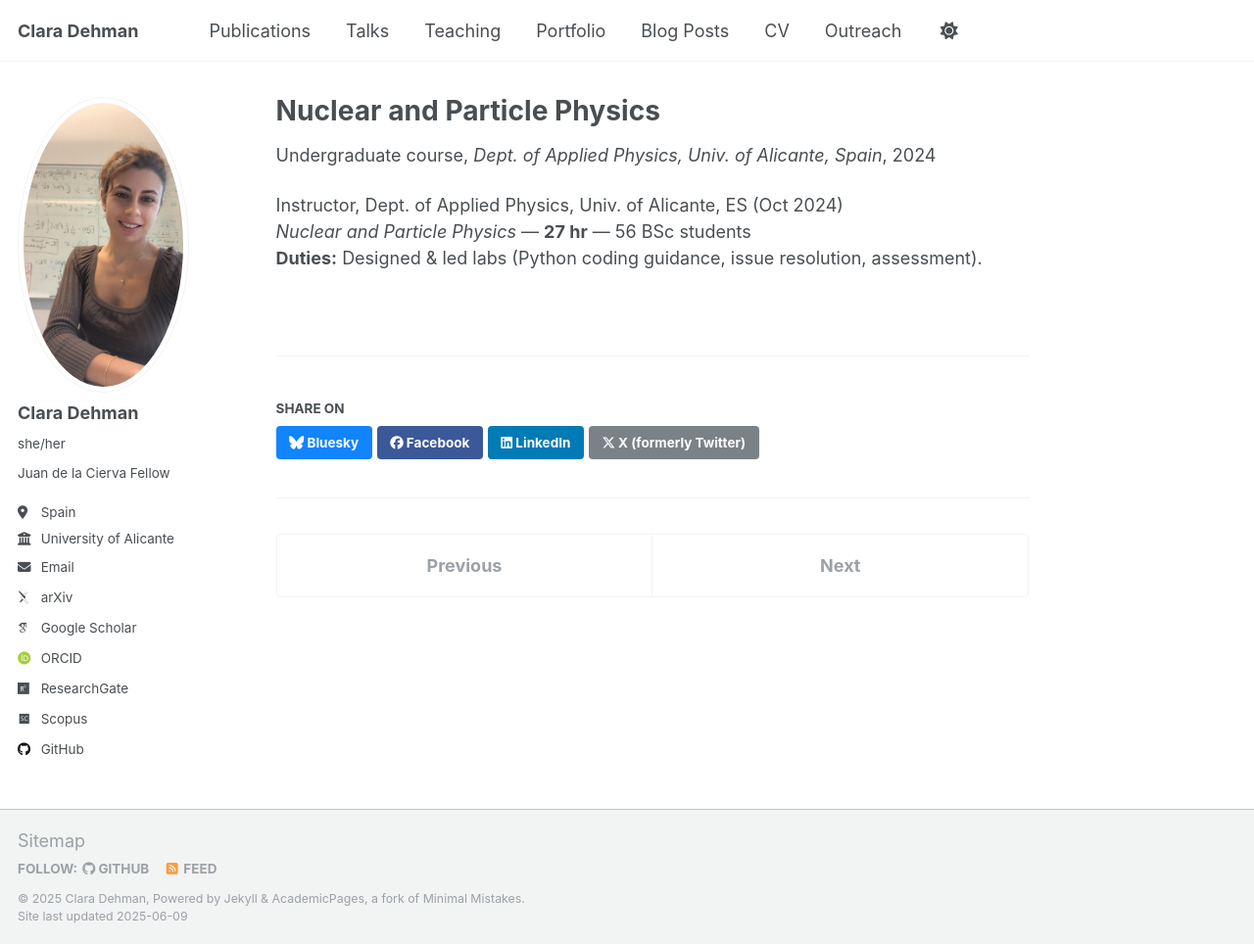
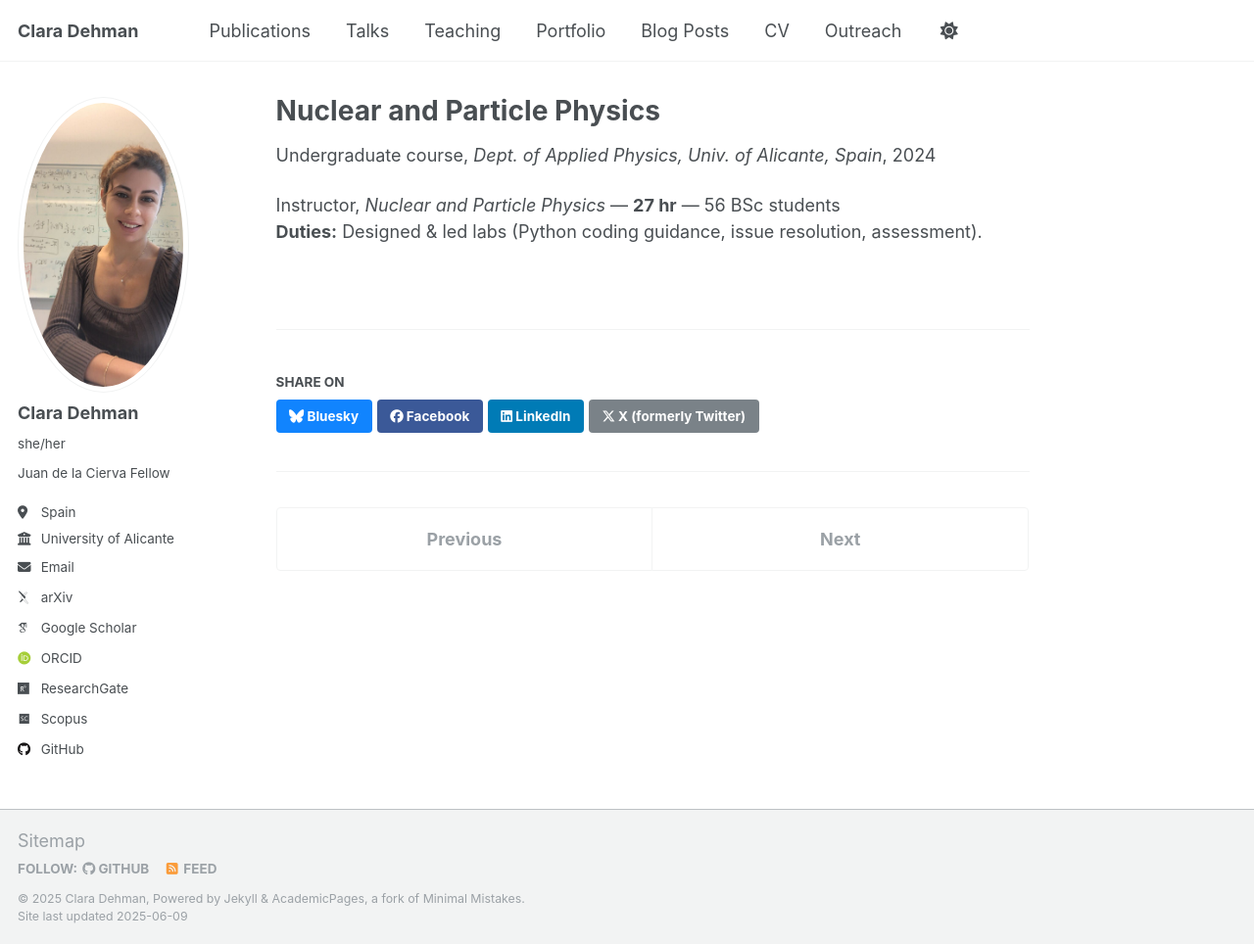
Before and after one commit to ClaraDehman/ClaraDehman.github.io, a Jekyll site: the page built from _teaching/2024_nuclear_teaching.md, in a window 1280 px wide and 964 px high. Shown: the whole window at 98% size. Built offline with Jekyll 4.4.1, drawn with Linux system fonts in a browser that asks for light colours; some web fonts are replaced; a file with an impossible date is left out.

Commit message:
Update 2024_nuclear_teaching.md

```diff
--- a/_teaching/2024_nuclear_teaching.md
+++ b/_teaching/2024_nuclear_teaching.md
@@ -8,6 +8,5 @@ date: 2024-10-01
 location: "Alicante, Spain"
 ---
 
-Instructor, Dept. of Applied Physics, Univ. of Alicante, ES (Oct 2024)
-*Nuclear and Particle Physics* — **27 hr** — 56 BSc students
+Instructor, *Nuclear and Particle Physics* — **27 hr** — 56 BSc students
 **Duties:** Designed & led labs (Python coding guidance, issue resolution, assessment).
```
